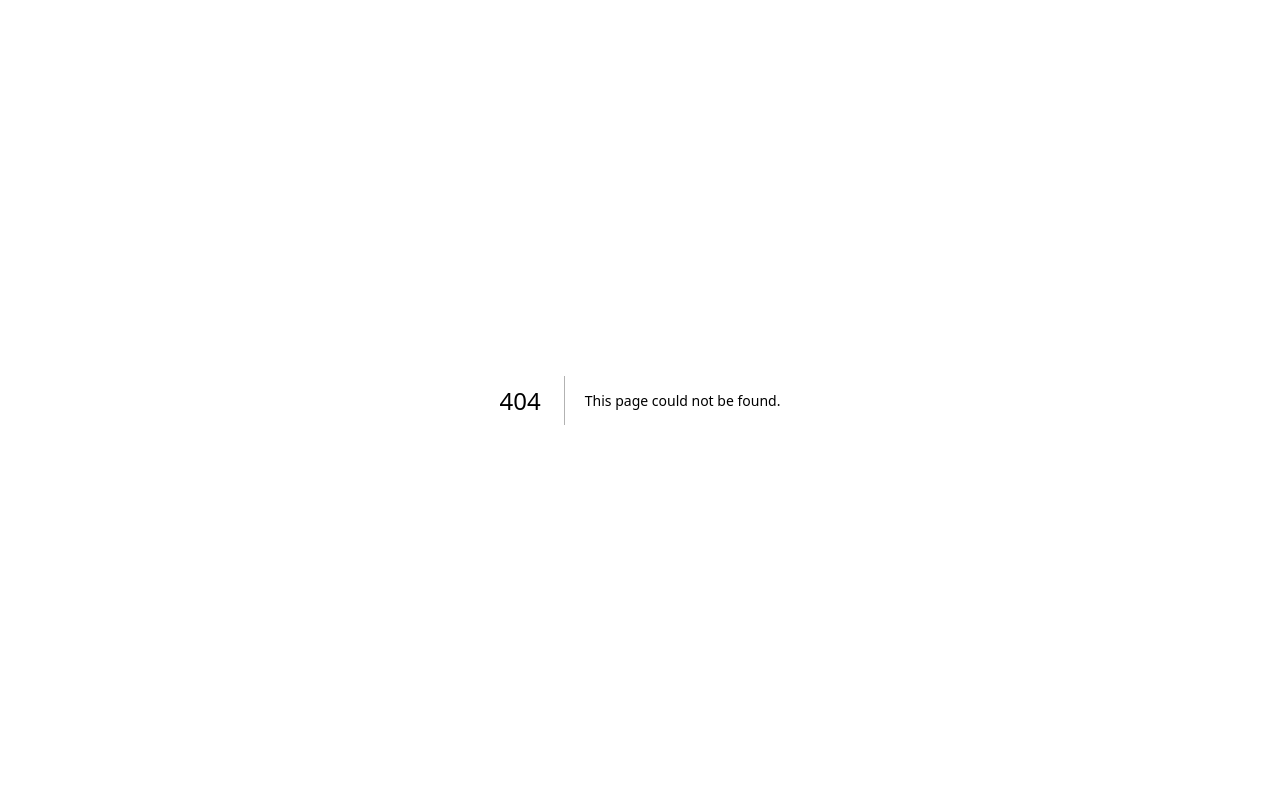
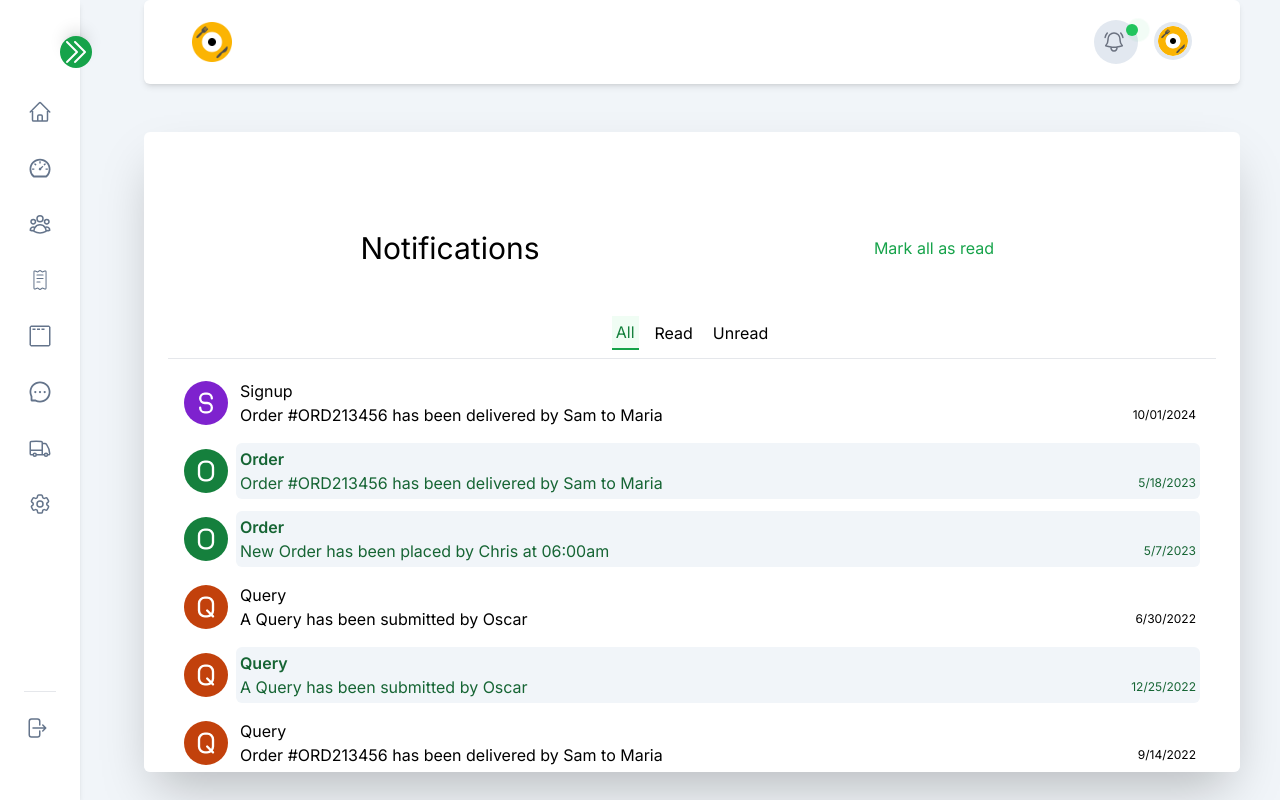
Before and after one commit to ZASFM/shon-immer, a Next.js app: page /dashboard/notifications in a window 1280 px wide. Before the commit this address had no page. Built offline with nearby package versions, Linux system fonts and the light colour scheme; a web font is replaced by a local one.

Commit message:
notifications

```diff
--- /dev/null
+++ b/app/(dashboard)/dashboard/notifications/NotificationList.tsx
@@ -0,0 +1,99 @@
+"use client";
+
+import React, { useState } from "react";
+import { TbLetterO, TbLetterQ, TbLetterS } from "react-icons/tb";
+import { NotifyData } from "@/data/notify-data";
+
+const NotificationsList = () => {
+  const [activeTab, setActiveTab] = useState("all");
+
+  const handleTabChange = (tab: string) => {
+    setActiveTab(tab);
+  };
+
+  const isTabActive = (tab: string) => {
+    return activeTab === tab;
+  };
+
+  return (
+    <>
+      <section className="mt-8 bg-white">
+        <div className="grid grid-cols-1 md:grid-cols-2 p-10 items-center">
+          <h1 className="text-lg text-center md:text-3xl">Notifications</h1>
+          <div className="flex justify-center">
+            <button className="text-green-600 p-2 rounded-md hover:bg-green-200">
+              Mark all as read
+            </button>
+          </div>
+        </div>
+        <div className="flex justify-center space-x-3 border-b p-2">
+          <button
+            className={`p-1  ${
+              isTabActive("all") &&
+              "border-b-2 border-green-600 text-green-700 bg-green-50"
+            }`}
+            onClick={() => handleTabChange("all")}
+          >
+            All
+          </button>
+          <button
+            className={`p-1  ${
+              isTabActive("read") &&
+              "border-b-2 border-green-600 text-green-700 bg-green-50"
+            }`}
+            onClick={() => handleTabChange("read")}
+          >
+            Read
+          </button>
+          <button
+            className={`p-1  ${
+              isTabActive("unread") &&
+              "border-b-2 border-green-600 text-green-700 bg-green-50"
+            }`}
+            onClick={() => handleTabChange("unread")}
+          >
+            Unread
+          </button>
+        </div>
+        <div className="p-4 max-h-[80vh] space-y-3 overflow-y-auto scrollbar-hide">
+          {NotifyData.map((message) => (
+            <div className="flex items-center space-x-2" key={message.id}>
+              <div>
+                <button
+                  className={`p-2 text-white rounded-full ${
+                    (message.type === "Signup" && "bg-purple-700") ||
+                    (message.type === "Order" && "bg-green-700") ||
+                    (message.type === "Query" && "bg-orange-700")
+                  } `}
+                >
+                  {message.type === "Signup" && <TbLetterS size={28} />}
+                  {message.type === "Query" && <TbLetterQ size={28} />}
+                  {message.type === "Order" && <TbLetterO size={28} />}
+                </button>
+              </div>
+
+              <div
+                className={`flex flex-col flex-1 p-1 rounded-md cursor-pointer
+                ${
+                  message.opened
+                    ? ""
+                    : "bg-slate-100 text-green-800 hover:bg-green-100"
+                }`}
+              >
+                <h3 className={message.opened ? "" : "font-semibold"}>
+                  {message.type}
+                </h3>
+                <div className="flex justify-between items-center">
+                  <p className="truncate">{message.message}</p>
+                  <p className="text-xs">{message.time}</p>
+                </div>
+              </div>
+            </div>
+          ))}
+        </div>
+      </section>
+    </>
+  );
+};
+
+export default NotificationsList;
--- /dev/null
+++ b/app/(dashboard)/dashboard/notifications/page.tsx
@@ -0,0 +1,14 @@
+import Container from "@/app/components/common/Container";
+import NotificationList from "./NotificationList";
+
+const notificationsPage=()=>{
+   return (
+      <Container>
+         <div className="rounded-md shadow-2xl p-6 my-12 overflow-y-auto max-h-[80vh] bg-white">
+            <NotificationList/>
+         </div>
+      </Container>
+   )
+}
+
+export default notificationsPage;
--- a/data/notify-data.ts
+++ b/data/notify-data.ts
@@ -3,7 +3,7 @@
      id: 1,
      type: "Signup",
      opened: true,
-     time: "10/6/2022",
+     time: "10/01/2024",
      message: "Order #ORD213456 has been delivered by Sam to Maria",
      link: "/dashboard/notifications"
    },
```
